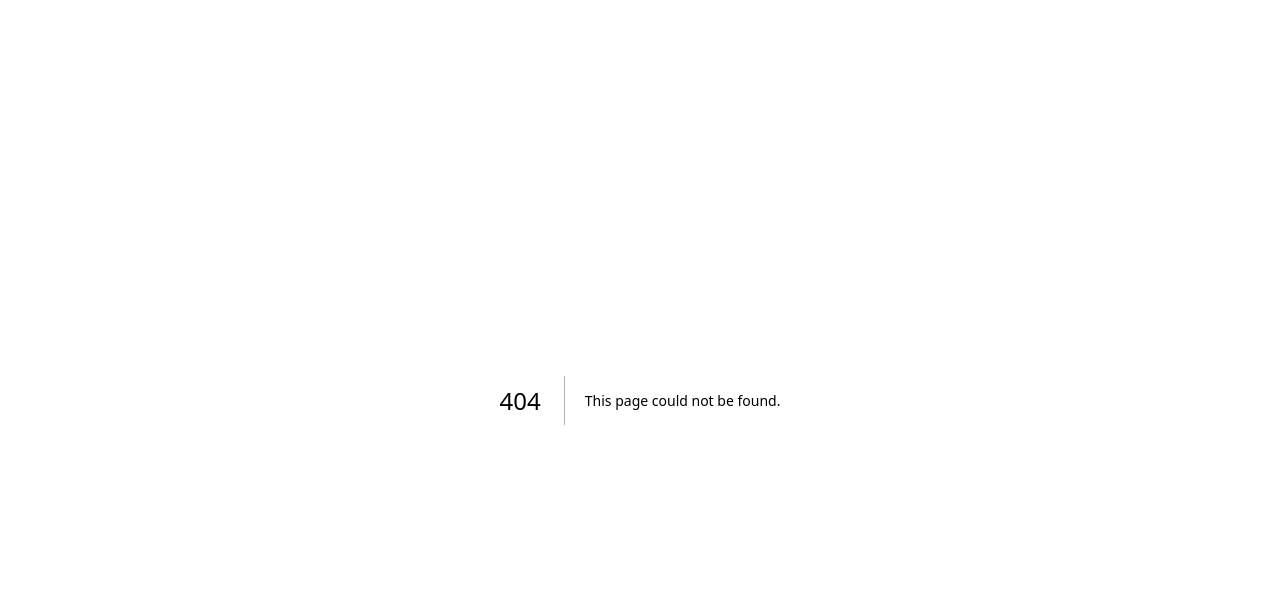
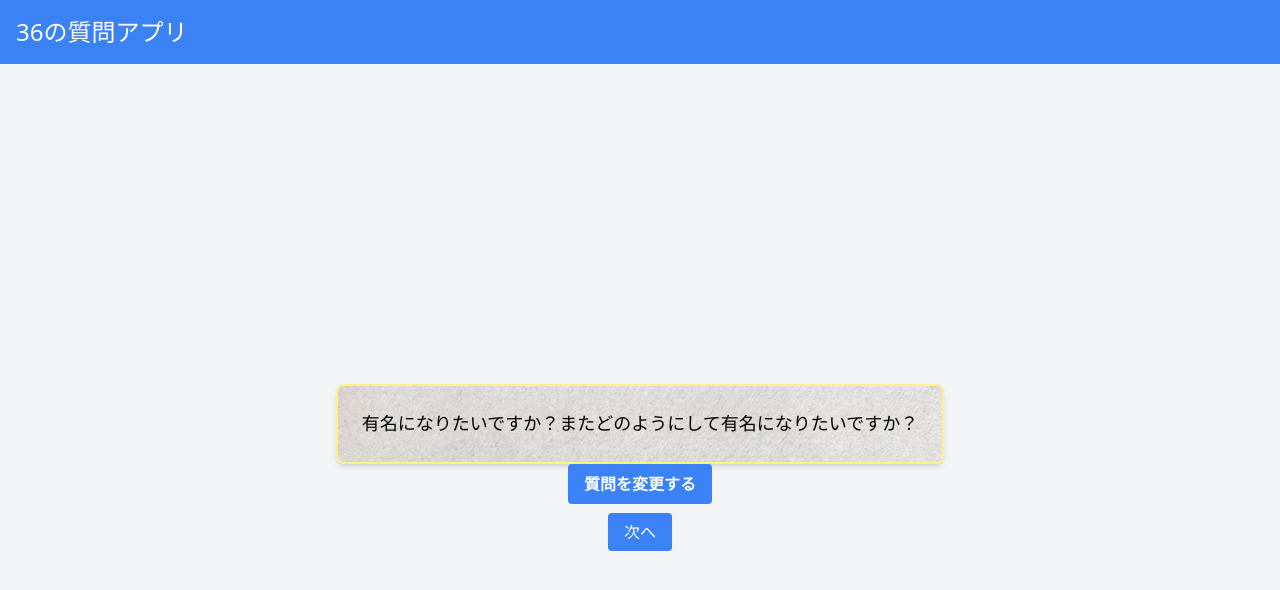
Before and after one commit to kimukimuyuya/36-questions, a Next.js app in the folder my-app/: page /questions/1 in a window 1280 px wide. Before the commit this address had no page. Shown: the top 590 px of the page. Built offline with nearby package versions, Linux system fonts and the light colour scheme.

Commit message:
✨: クエスチョンカードの背景に、温かみのある紙の画像を配置

```diff
--- a/my-app/src/components/QuestionCard.tsx
+++ b/my-app/src/components/QuestionCard.tsx
@@ -1,9 +1,11 @@
 import React from "react";
+import Image from "next/image";
 
 const QuestionCard = ({ question }: { question: string }) => {
   return (
-    <div className="bg-white p-4 rounded shadow-md">
-      <p className="text-lg">{question}</p>
+    <div className="bg-yellow-50 p-6 rounded-lg shadow-md border-2 border-yellow-200"
+    style={{ fontFamily: "'Dancing Script', cursive", backgroundImage: "url('/paper.jpg')", backgroundSize: "cover" }}>
+      <p className="text-lg text-brown-700">{question}</p>
     </div>
   );
 }
--- a/my-app/src/pages/_app.tsx
+++ b/my-app/src/pages/_app.tsx
@@ -1,5 +1,6 @@
 import "@/styles/globals.css";
 import type { AppProps } from "next/app";
+import { Roboto } from "@next/font/google"
 
 export default function App({ Component, pageProps }: AppProps) {
   return <Component {...pageProps} />;
--- /dev/null
+++ b/my-app/src/pages/questions/[pattern_id].tsx
@@ -0,0 +1,62 @@
+import React, { useState, useEffect } from 'react';
+import { questionsPattern1, questionsPattern2, questionsPattern3 } from '../../data/questions';
+import QuestionCard from '../../components/QuestionCard';
+import QuestionChangeButton from '../../components/QuestionChangeButton';
+import Header from '../../components/Header';
+import { useRouter } from 'next/router';
+import Link from 'next/link';
+
+const getRandomQuestion = (questions: string[]) => {
+  return questions[Math.floor(Math.random() * questions.length)];
+};
+
+const PatternPage = () => {
+  const router = useRouter();
+  const { pattern_id } = router.query;
+
+  const getQuestions = (id: string) => {
+    switch (id) {
+      case '1':
+        return questionsPattern1;
+      case '2':
+        return questionsPattern2;
+      case '3':
+        return questionsPattern3;
+      default:
+        return questionsPattern1;
+    }
+  };
+
+  const questions = getQuestions(pattern_id as string);
+  const [currentQuestion, setCurrentQuestion] = useState('');
+  const [usedQuestions, setUsedQuestions] = useState<string[]>([]);
+
+  useEffect(() => {
+    setCurrentQuestion(getRandomQuestion(questions));
+  }, [pattern_id, questions]);
+
+  const handleChangeQuestion = () => {
+    setCurrentQuestion(getRandomQuestion(questions));
+    setUsedQuestions([...usedQuestions, currentQuestion]);
+    console.log(usedQuestions);
+  };
+
+  const nextPatternId = Number(pattern_id) + 1;
+
+  return (
+    <div>
+      <Header />
+      <main className="flex flex-col items-center justify-center min-h-screen p-4 bg-gray-100">
+        <QuestionCard question={currentQuestion} />
+        <QuestionChangeButton onClick={handleChangeQuestion} />
+        <div className="mt-4">
+          <Link href={`/questions/${nextPatternId}`} className="bg-blue-500 text-white py-2 px-4 rounded hover:bg-blue-600 transition duration-300 ease-in-out">
+            次へ
+          </Link>
+        </div>
+      </main>
+    </div>
+  );
+};
+
+export default PatternPage;
```
Also changed, not shown: my-app/public/paper.jpg (added).
